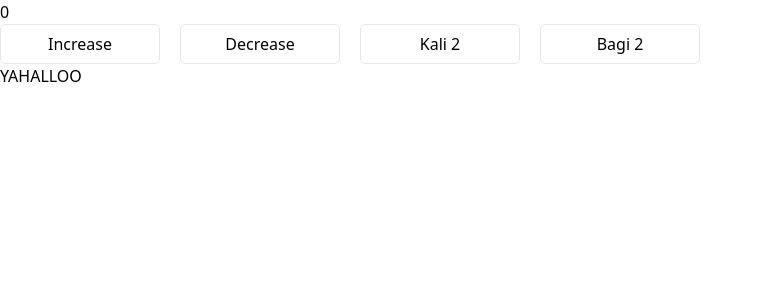
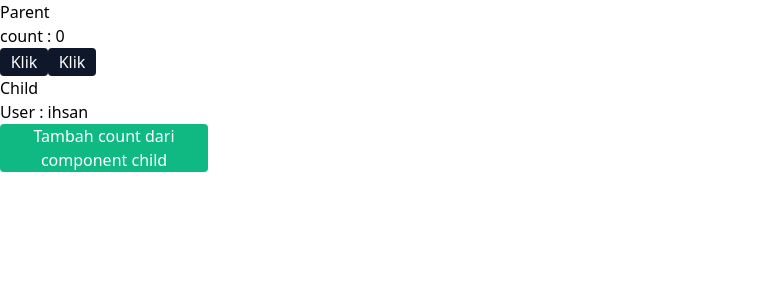
Before and after one commit to zdn2442/Belajar-React, a React (Create React App) app: page / in a window 1280 px wide. Shown: the top 300 px of the page, without its empty margins (0-763 px from the left). Built offline with nearby package versions, Linux system fonts and the light colour scheme.

Commit message:
hook-commi

```diff
--- a/src/App.js
+++ b/src/App.js
@@ -1,6 +1,8 @@
 import React  from "react";
 import RefTutor from './module/useRef'
 import ReducerTutor from './module/useReducer'
+import LayoutEff from './module/useLayoutEffect';
+import Optimize from './optimize';
 
 
 function App() {
@@ -9,7 +11,7 @@ function App() {
     <React.Fragment>
       <h1></h1>
       {/* <RefTutor/> */}
-      <ReducerTutor/>
+      <Optimize/>
     </React.Fragment>
 
 
--- /dev/null
+++ b/src/module/useLayoutEffect.jsx
@@ -0,0 +1,14 @@
+import {useLayoutEffect, useEffect} from 'react';
+
+export default function LayoutEff() {
+
+    useLayoutEffect(() => {
+      console.log("useLayoutEffect");
+    }, []);
+
+    useEffect(() => {
+      console.log("useEffect");
+    }, [])
+
+    return <div></div>
+}
--- /dev/null
+++ b/src/optimize.js
@@ -0,0 +1,61 @@
+import React, { memo, useCallback } from "react";
+
+export default function Parent() {
+  const [count, setCount] = React.useState(0);
+  const [user, setUser] = React.useState("ihsan");
+  console.log("parent render");
+
+  //   const handleCount = () => {
+  //     setCount((c) => c + 1);
+  //   };
+  //   const handleCountCall = useCallback(handleCount, [])
+  const handleCount = useCallback(() => {
+    setCount((c) => c + 1);
+  }, []);
+  //untuk function
+  //klo pake callback yang penting memorized nya yang diganti
+
+  return (
+    <div>
+      <h1>Parent</h1>
+      <p>count : {count}</p>
+      <button onClick={handleCount} className="bg-slate-900 rounded text-white w-12 h-7">
+        Klik
+      </button>
+      <button
+        onClick={() => {
+          setCount((c) => c - 1);
+        }}
+        className="bg-slate-900 rounded text-white w-12 h-7"
+      >
+        Klik
+      </button>
+
+      <MemorizedChild user={user} handleCount={handleCount} />
+    </div>
+  );
+}
+
+function Child({ user, handleCount }) {
+  console.log("child render", Date.now());
+  // delay(2000)
+  return (
+    <div>
+      <h2>Child</h2>
+      <p>User : {user}</p>
+      <button onClick={handleCount} className="bg-emerald-500 text-white w-52 h-12 rounded">
+        Tambah count dari component child
+      </button>
+    </div>
+  );
+}
+
+const MemorizedChild = memo(Child); //untuk primitive type data
+
+function delay(milliseconds) {
+  const date = Date.now();
+  let currentDate = null;
+  do {
+    currentDate = Date.now();
+  } while (currentDate - date < milliseconds);
+}
```
